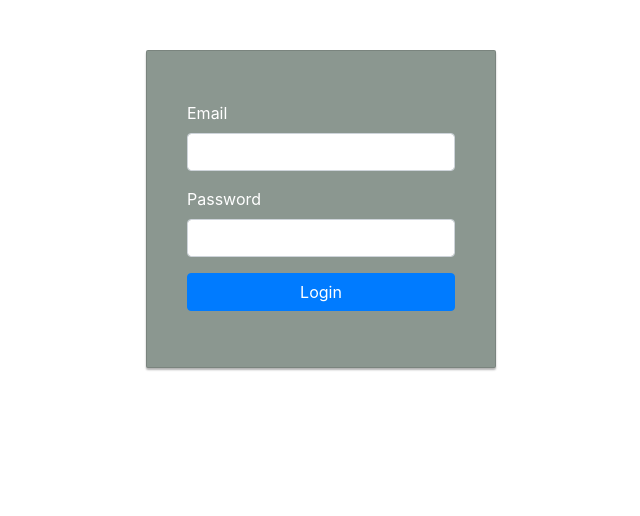
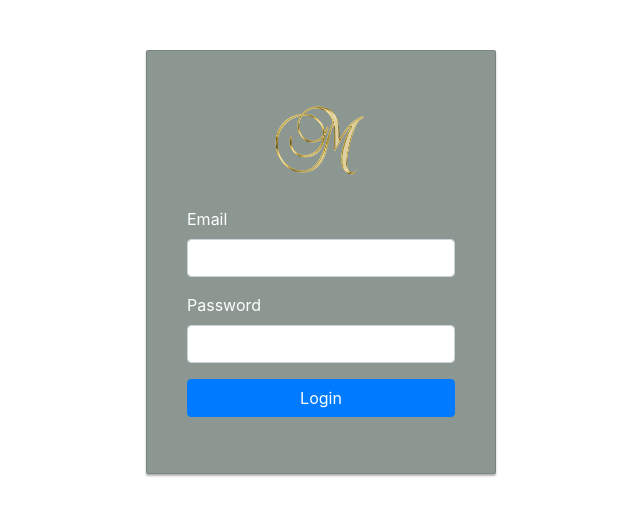
Before and after one commit to henriettepilegaard1/GUI_GROUP11_Assignment3, a Vue app in the folder vuetest2/: page /Login in a window 1280 px wide. Shown: the top 516 px of the page, without its empty margins (319-959 px from the left). Built offline with nearby package versions, Linux system fonts and the light colour scheme.

Commit message:
add logo to login box

```diff
--- a/vuetest2/src/components/Login.vue
+++ b/vuetest2/src/components/Login.vue
@@ -1,5 +1,10 @@
 <template>
-    <div class="card card-container">
+  <div class="card card-container">
+    <img
+      id="mlogo-img"
+      src="/static/m.png"
+      class="mlogo-img-card"
+    />
       <form name="form" @submit.prevent="handleLogin">
         <div class="form-group">
           <label for="email">Email</label>
@@ -111,4 +116,14 @@ label {
   box-shadow: 0px 2px 2px rgba(0, 0, 0, 0.3);
 }
 
+.mlogo-img-card {
+  width: 96px;
+  height: 96px;
+  margin: 0 auto 10px;
+  display: block;
+  -moz-border-radius: 50%;
+  -webkit-border-radius: 50%;
+  border-radius: 50%;
+}
+
 </style>
--- a/vuetest2/src/main.js
+++ b/vuetest2/src/main.js
@@ -7,18 +7,9 @@ import store from './store';
 import 'bootstrap';
 import 'bootstrap/dist/css/bootstrap.min.css';
 import VeeValidate from 'vee-validate';
-import { library } from '@fortawesome/fontawesome-svg-core';
-import { FontAwesomeIcon } from '@fortawesome/vue-fontawesome';
 import axios from 'axios'
-import {
-  faUser,
-  faSignInAlt,
-  faSignOutAlt
-} from '@fortawesome/free-solid-svg-icons';
 
-library.add(faUser, faSignInAlt, faSignOutAlt);
 Vue.use(VeeValidate);
-Vue.component('font-awesome-icon', FontAwesomeIcon);
 
 new Vue({
   router,
```
